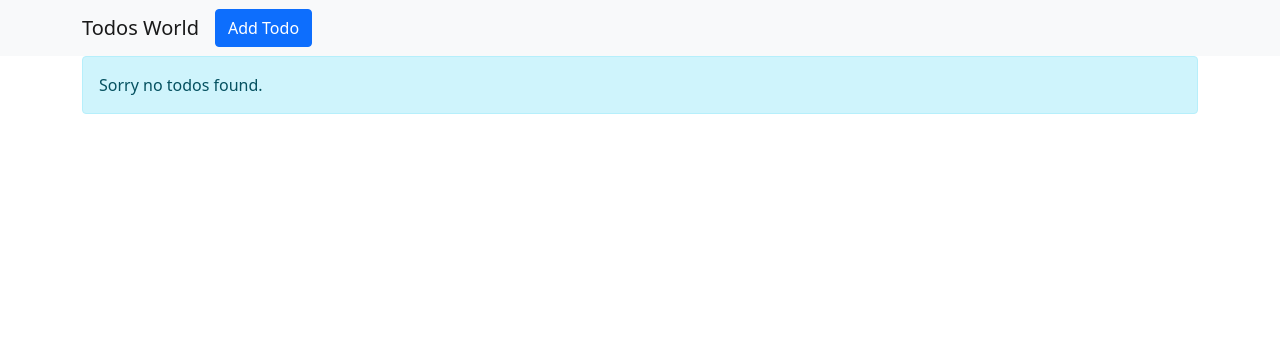
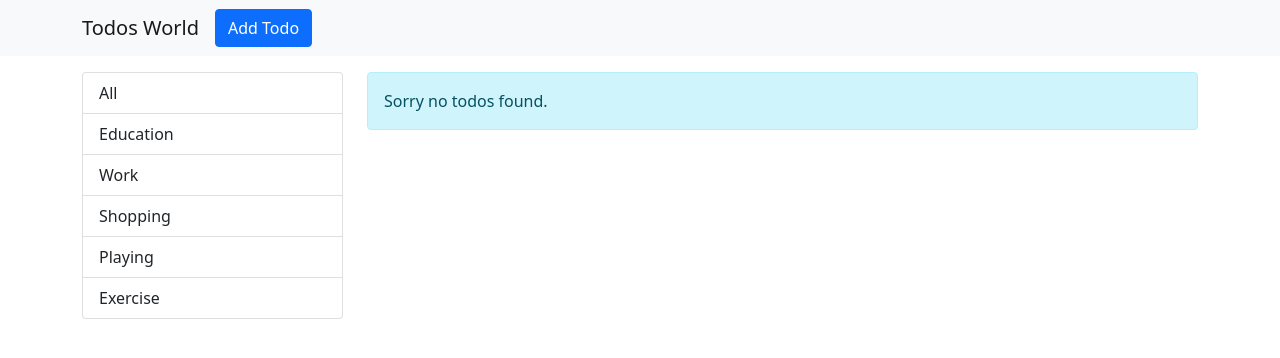
Before and after one commit to sudeepthapa/mern-react, a React (Create React App) app: page / in a window 1280 px wide. Shown: the top 358 px of the page. Built offline with nearby package versions, Linux system fonts and the light colour scheme.

Commit message:
todo filter complete

```diff
--- a/package.json
+++ b/package.json
@@ -9,8 +9,10 @@
     "bootstrap": "^5.1.1",
     "react": "^17.0.2",
     "react-dom": "^17.0.2",
+    "react-icons": "^4.2.0",
     "react-scripts": "4.0.3",
     "reactstrap": "^8.10.0",
+    "uuid": "^8.3.2",
     "web-vitals": "^1.0.1"
   },
   "scripts": {
--- a/src/components/Todos/TodoForm.js
+++ b/src/components/Todos/TodoForm.js
@@ -2,7 +2,7 @@ import React from 'react';
 import { Form, FormGroup, Label, Input, FormText, Button } from 'reactstrap';
 import { CATEGORIES } from '../../constants/categories';
 
-const TodoForm = ({cancel, addTodos}) => {
+const TodoForm = ({cancel, addTodos, todo}) => {
 
     const [title, setTitle] = React.useState('');
     const [description, setDescription] = React.useState('');
--- a/src/components/Todos/TodoList.js
+++ b/src/components/Todos/TodoList.js
@@ -1,6 +1,7 @@
-import { Alert, Card, CardBody } from "reactstrap";
+import { Alert, Card, CardBody, Button, Badge } from "reactstrap";
+import { AiFillDelete, AiFillEdit } from "react-icons/ai";
 
-const TodoList = ({todos}) => {
+const TodoList = ({todos, deleteTodo}) => {
 
     if(todos.length === 0){
         return <Alert color="info">Sorry no todos found.</Alert>
@@ -10,9 +11,15 @@ const TodoList = ({todos}) => {
         {
             todos.map((todo, index)=>{
                 return <Card key={index} className="mb-2">
-                    <CardBody>
-                        <h4>{todo.title}</h4>
-                        <span>{todo.description}</span>
+                    <CardBody className="d-flex align-items-center justify-content-between">
+                        <div>
+                            <h4>{todo.title}</h4>
+                            <span>{todo.description}</span>
+                        </div>
+                        <div>
+                            <Button color="info"> <AiFillEdit /> </Button>
+                            <Button color="danger" onClick={()=>deleteTodo(todo.id)}><AiFillDelete /> </Button>
+                        </div>
                     </CardBody>
                 </Card>
             })
--- a/src/containers/todos/Todos.js
+++ b/src/containers/todos/Todos.js
@@ -1,14 +1,17 @@
 import React, {Fragment} from "react";
-import { ModalBody, ModalHeader, Modal } from "reactstrap";
+import { ModalBody, ModalHeader, Modal, ListGroup, ListGroupItem } from "reactstrap";
 import NavBar from "../../components/Todos/Navbar";
 import TodoForm from "../../components/Todos/TodoForm";
 import TodoList from "../../components/Todos/TodoList";
+import { v4 as uuidv4 } from 'uuid';
+import { CATEGORIES } from "../../constants/categories";
 
 const Todos = () => {
 
     const [openModal, setOpenModal] = React.useState(false)
 
     const [todos, setTodos] = React.useState([]);
+    const [filteredTodos, setFilteredTodos] = React.useState([]);
 
     const toggle = () => setOpenModal(!openModal);
 
@@ -17,14 +20,44 @@ const Todos = () => {
     }
 
     const addTodos = (todo) => {
-        setTodos([...todos, todo]);
+        setTodos([...todos, {...todo, id: uuidv4()}]);
+    }
+
+    const deleteTodo = (id) => {
+        const newTodoList = todos.filter(todo=>todo.id !== id);
+        setTodos(newTodoList);
+    }
+
+
+
+    const onFilterClick = (filter) => {
+        if(filter===''){
+            setFilteredTodos(todos);
+        }else{
+            const newTodosList = todos.filter(todo=>todo.category == filter);
+            setFilteredTodos(newTodosList)
+        }
     }
 
     return <Fragment>
         <NavBar onAddButtonClicked={onAddButtonClicked} />
 
-        <div className="container">
-            <TodoList todos={todos} />
+        <div className="container mt-3">
+            <div className="row">
+                <div className="col-md-3">
+                <ListGroup>
+                    <ListGroupItem onClick={()=>onFilterClick('')}>All</ListGroupItem>
+                    {
+                        CATEGORIES.map(category=>{
+                            return <ListGroupItem onClick={()=>onFilterClick(category.id)}> {category.title} </ListGroupItem>
+                        })
+                    }
+                </ListGroup>
+                </div>
+                <div className="col-md-9">
+                    <TodoList todos={filteredTodos} deleteTodo={deleteTodo} />
+                </div>
+            </div>
         </div>
 
 
```
Also changed, not shown: 1 other file (tests, documents, lock files or other folders).
